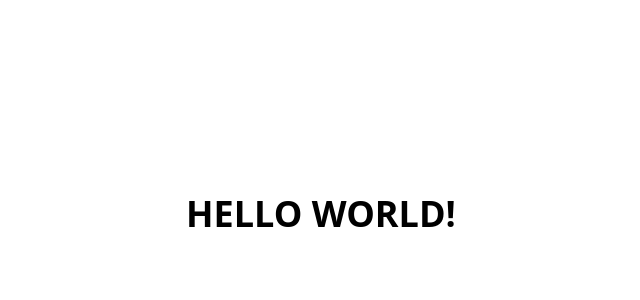
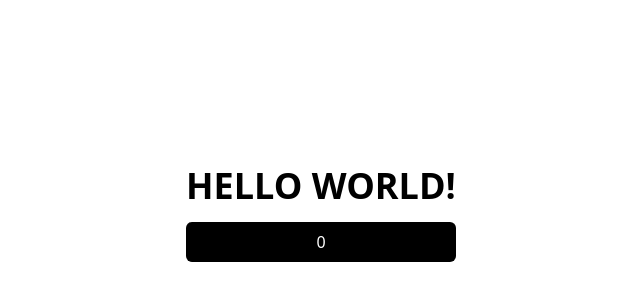
Before and after one commit to chrisknsmn/yuzu, a SvelteKit app: page / in a window 1280 px wide. Shown: the part 186-486 px from the top of the page, without its empty margins (319-959 px from the left). Built offline with nearby package versions, Linux system fonts and the light colour scheme.

Commit message:
homepage button

```diff
--- /dev/null
+++ b/src/lib/components/Button.svelte
@@ -0,0 +1,18 @@
+<script lang="ts">
+    export let variant: 'default' | 'outline'  = 'default';
+    export let type: 'button' | 'submit'  = 'button';
+    export let disabled = false;
+</script>
+
+<button
+{type}
+{disabled}
+class="
+    px-4 py-2 rounded-md font-medium bg-black text-white cursor-pointer
+    {variant === 'default' ? 'border-0 bg-black text-white' : ''}
+    {variant === 'outline' ? 'border-2 bg-black text-white' : ''}
+    "
+  on:click
+>
+    <slot />
+</button>
--- a/src/lib/index.ts
+++ b/src/lib/index.ts
@@ -1 +1,2 @@
 // place files you want to import through the `$lib` alias in this folder.
+export { default as Button } from "./components/Button.svelte"
--- a/src/routes/+page.svelte
+++ b/src/routes/+page.svelte
@@ -1,3 +1,14 @@
+<script>
+    import Button from '$lib/components/Button.svelte';
+    let num = 0;
+    function add() {
+        num += 1;
+    }
+</script>
+
 <div class="min-h-screen min-w-screen flex items-center justify-center">
+    <div class="flex flex-col gap-4">
 	<h1 class="text-4xl font-bold">HELLO WORLD!</h1>
+    <Button on:click={add}>{num}</Button>
+    </div>
 </div>
```
